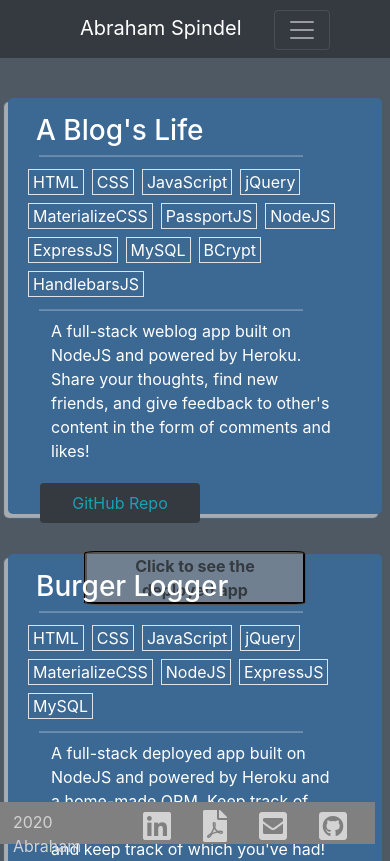
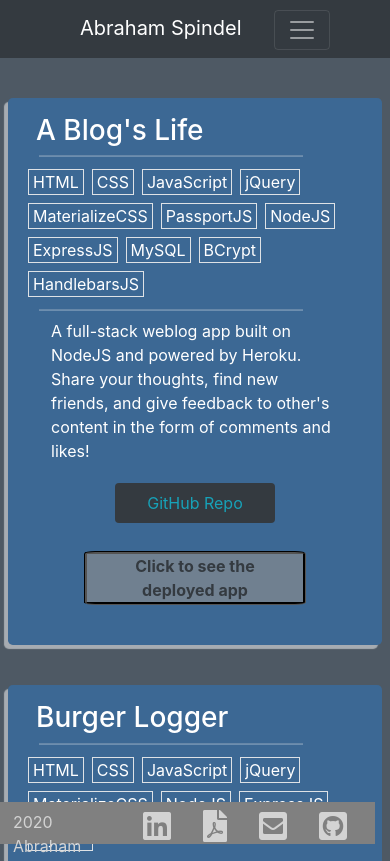
Before and after one commit to abraspin/abraspin.github.io, a React (Create React App) app: page /Projects in a window 390 px wide. Shown: the top 861 px of the page. Built offline with nearby package versions, Linux system fonts and the light colour scheme.

Commit message:
correct project listing overflow issue

```diff
--- a/src/Components/ProjectListing/index.js
+++ b/src/Components/ProjectListing/index.js
@@ -10,8 +10,7 @@ function ProjectListing({ project }) {
   // console.log("technologiesUsed", technologiesUsed);
 
   return (
-    <article className="jumbotron project-listing row py-3">
-      {console.log("technologiesUsed", technologiesUsed)}
+    <div className="jumbotron project-listing row py-3">
       <div className="col-md-9">
         <div className="row">
           <h3 className="mb-0">{project.title}</h3>
@@ -22,8 +21,7 @@ function ProjectListing({ project }) {
             console.log(technology);
             return (
               <div style={{ width: "auto" }} className="border tech-used-icon px-1 m-1">
-                {" "}
-                {technology}{" "}
+                {technology}
               </div>
             );
           })}
@@ -33,10 +31,9 @@ function ProjectListing({ project }) {
           <p>{project.description}</p>
         </div>
         <div className="row ">
-          <a className="github-link" target=" _blank" href={project.gitHubLink}>
-            <div style={{ width: "10rem", textAlign: "center" }} className="text-info rounded bg-dark  p-2 m-1">
-              {" "}
-              GitHub Repo{" "}
+          <a className="github-link" rel="noreferrer noopener" target=" _blank" href={project.gitHubLink}>
+            <div style={{ width: "10rem", textAlign: "center" }} className="text-info rounded bg-dark  p-2 mx-auto m-1">
+              GitHub Repo
             </div>
           </a>
         </div>
@@ -47,7 +44,7 @@ function ProjectListing({ project }) {
         <div className="row">
           {/* <!-- link to project page, link image --> */}
           <div className="hvr-grow mx-auto ">
-            <a target="_blank" href={project.deployedLink}>
+            <a rel="noreferrer noopener" target="_blank" href={project.deployedLink}>
               <img
                 style={{ maxHeight: "12rem" }}
                 className=" project-link-pic border img-fluid"
@@ -61,7 +58,7 @@ function ProjectListing({ project }) {
           </div>
         </div>
       </div>
-    </article>
+    </div>
   );
 }
 
--- a/src/Components/ProjectListing/style.css
+++ b/src/Components/ProjectListing/style.css
@@ -23,7 +23,7 @@
 
   .jumbotron {
     background-color: #3c6894;
-    height: 15rem;
+    min-height: 15rem;
     box-shadow: -4px 4px 1px 0px rgba(255, 255, 255, 0.5);
     margin-right: 10rem;
     margin-left: 10rem
@@ -50,7 +50,7 @@
     .jumbotron {
       margin-left: .5rem;
       margin-right: .5rem;
-      height: 26rem
+      min-height: 26rem;
     }
 
     .project-description {
```
